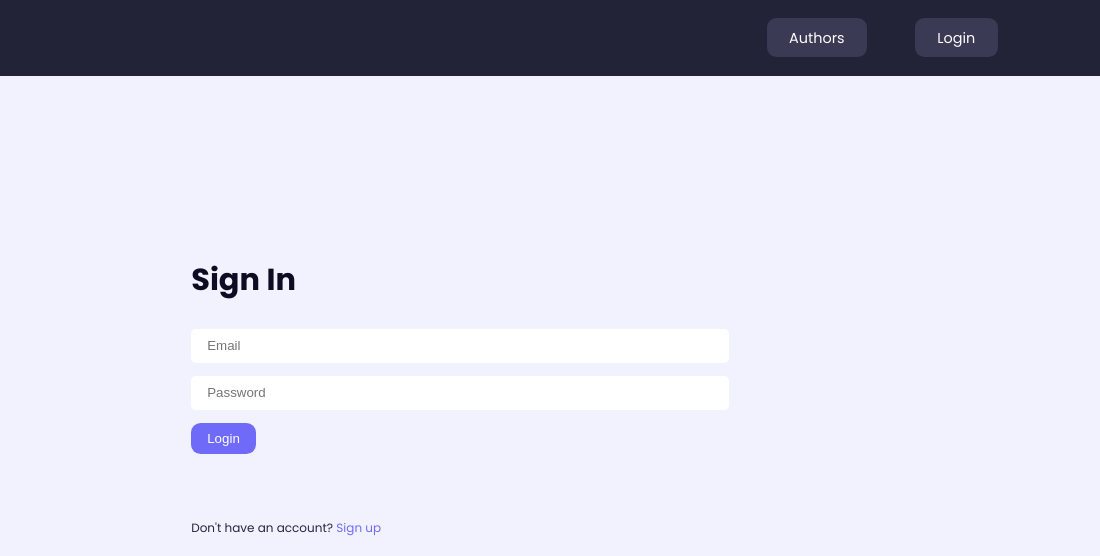
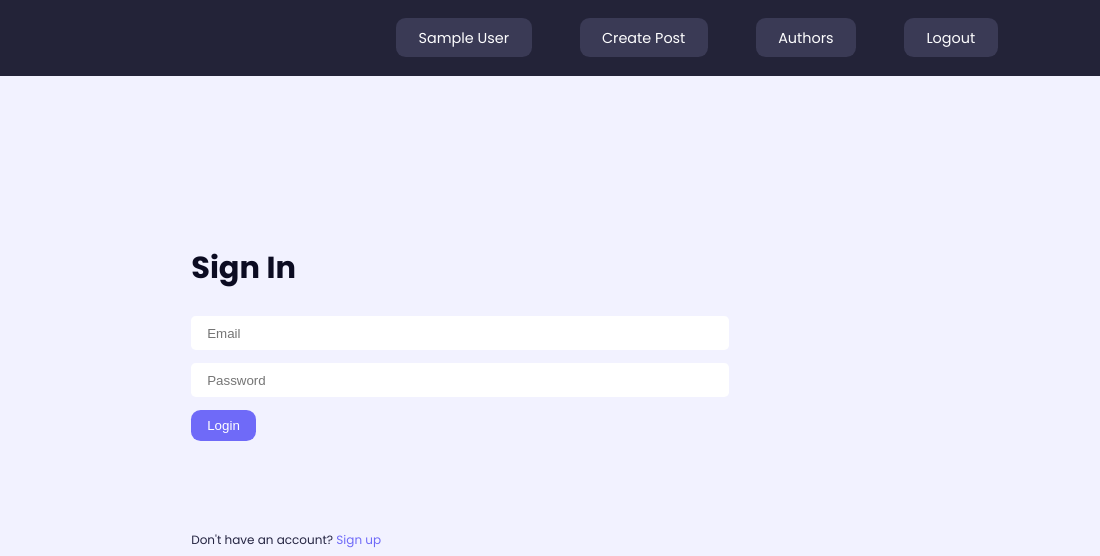
Before and after one commit to RevanthS5/Mern-Blog, a React app in the folder client/: page /login in a window 1280 px wide. Shown: the top 556 px of the page, 180-1280 px from the left. Built offline with nearby package versions, Linux system fonts and the light colour scheme; no server answers; sample sign-in values are in the browser's storage.

Commit message:
Fixing refresh issue

```diff
--- a/client/src/components/Header.jsx
+++ b/client/src/components/Header.jsx
@@ -9,14 +9,6 @@
 const Header = () => {
   const {currentUser} = useContext(UserContext)
   const [isNavShowing, setIsNavShowing] = useState(window.innerWidth > 800 ? true : false)
-
-  console.log('currentUser plain', currentUser);
-  useEffect(() => {
-    console.log('currentUser empty dep', currentUser)
-  },[]);
-  useEffect(() => {
-    console.log('currentUser dep array', currentUser)
-  },[currentUser]);
   const closeNavHandler = () => {
       if(window.innerWidth < 800) {
         setIsNavShowing(false);
@@ -24,7 +16,7 @@
         setIsNavShowing(true)
       }
     }
-
+    console.log('currentUser in header', currentUser)
   return (
     <nav className='nabar_wrapper'>
         <div className="container nav__container">
--- a/client/src/context/userContext.js
+++ b/client/src/context/userContext.js
@@ -4,29 +4,39 @@
 
 export const UserContext = createContext();
 
+const extractUserData = (jsonString) => {
+    try {
+        // Parse the JSON string into an object
+        const data = JSON.parse(jsonString);
+
+        // Extract only the required fields
+        const filteredData = {
+            _id: data._id,
+            name: data.name,
+            profileImage: data.profileImage,
+            posts: data.posts,
+            isGoogleUser: data.isGoogleUser
+        };
+
+        return filteredData;
+    } catch (error) {
+        console.error(" Invalid JSON string:", error);
+        return null;
+    }
+}
+
+
 const UserProvider = ({ children }) => {
     const [currentUser, setCurrentUser] = useState(null);
 
     useEffect(() => {
-        console.log("🔵 Running useEffect: Checking user authentication...");
 
         const checkUser = async () => {
-
             try {
-                // ✅ Try getting the user from backend (Google login users rely on cookies)
-                // const response = await axios.get(`${process.env.REACT_APP_BASE_URL}/users/me`, {
-                //     withCredentials: true, // ✅ Important for sending session cookies
-                // });
-
                 const storedToken = localStorage.getItem("token");
-                console.log('storedToken', storedToken)
-
-                // const user = response.data; // ✅ Directly get user details
-                // console.log("✅ User Data Fetched:", user);
-
                 // ✅ Check if token is available for manual login user
                 const userData = localStorage.getItem("user");
-                console.log('userData', userData)
+                const result = extractUserData(userData);
                 if (storedToken) {
                     // ✅ Decode token to check expiration
                     const decoded = jwtDecode(storedToken);
@@ -40,14 +50,7 @@
                         return;
                     }
                 }
-
-                // ✅ Store in localStorage only if it's a manual login user
-                // if (!user.isGoogleUser) {
-                //     localStorage.setItem("user", JSON.stringify(user));
-                //     localStorage.setItem("token", storedToken);
-                // }
-
-                setCurrentUser(userData);
+                setCurrentUser(result);
             } catch (error) {
                 console.error("🔴 Error Fetching User:", error);
                 setCurrentUser(null);
--- a/client/src/index.css
+++ b/client/src/index.css
@@ -453,6 +453,10 @@
   place-items: center;
 }
 
+.google-login{
+  margin-top: 25px;
+}
+
 .register h2, .login h2, .create-post h2 {
   margin-bottom: 2rem;
 }
@@ -709,7 +713,8 @@
 
   .nav__menu li a {
     display: block;
-    background: var(--color-white);
+    /* background: var(--color-white); */
+    background-color: #0c0c22;
     padding: 0.85rem 2.5rem;
   }
 
--- a/client/src/pages/Login.jsx
+++ b/client/src/pages/Login.jsx
@@ -16,6 +16,17 @@
         setUserData(prevState => ({ ...prevState, [e.target.name]: e.target.value }));
     };
 
+    const convertObjectToJsonString = (userObject) => {
+        try {
+            // Convert the object to a JSON string
+            const jsonString = JSON.stringify(userObject);
+            return jsonString;
+        } catch (error) {
+            console.error("❌ Error converting object to JSON string:", error);
+            return null;
+        }
+    }
+
     // ✅ Login with Email & Password
     const loginUser = async (e) => {
         e.preventDefault();
@@ -26,15 +37,14 @@
             });
 
             const { token, id, name } = response.data;
-            console.log('response.data', response.data)
-
             // ✅ Store token manually for non-Google users
             localStorage.setItem("token", token);
             const userObject =  {
                 '_id' : response.data.id,
                 'name' : response.data.name
             };
-            console.log('userObject', userObject)
+            const userString =  convertObjectToJsonString(userObject);
+            localStorage.setItem("user", userString);
             setCurrentUser(userObject);
             navigate("/");
         } catch (err) {
@@ -46,7 +56,6 @@
     // ✅ Google Login Success
     const handleGoogleLoginSuccess = async (credentialResponse) => {
         try {
-            console.log("✅ Google Login Success:", credentialResponse);
 
             // ✅ Send the Google token to backend for verification
             const response = await axios.post(
@@ -54,7 +63,6 @@
                 { token: credentialResponse.credential },
                 { withCredentials: true } // ✅ Ensures cookies are sent
             );
-            console.log('response.data', response.data)
             // ✅ Store user in context & localStorage
             setCurrentUser(response.data.user);
             localStorage.setItem("user", JSON.stringify(response.data.user));
```
